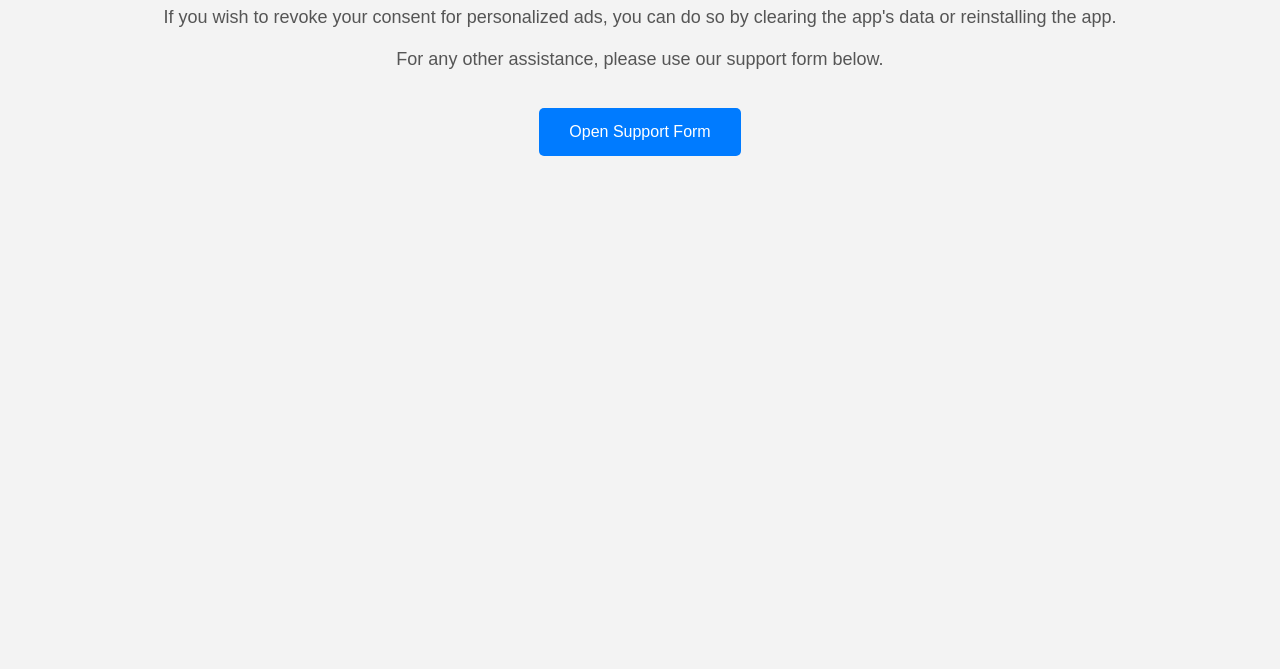
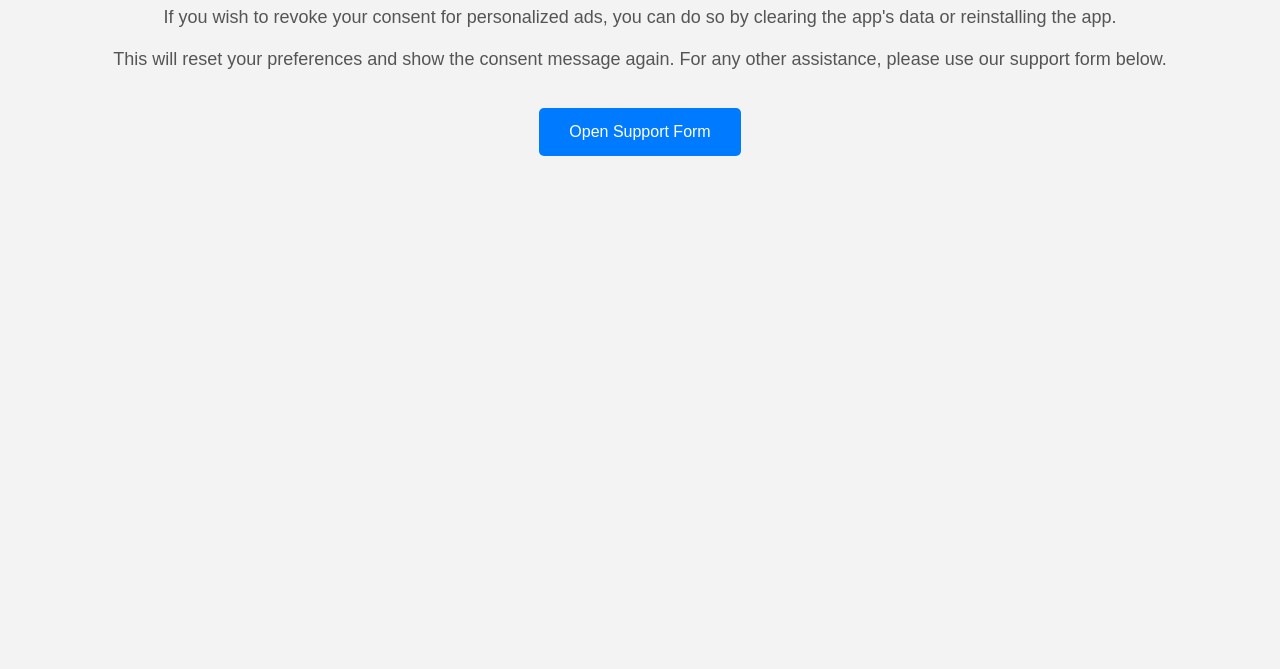
Before and after one commit to Eitan-Drutman/app-ads, a plain HTML site: page revoke-consent.html in a window 1280 px wide. Shown: the part 131-800 px from the top of the page. Drawn offline with Linux system fonts and the light colour scheme.

Commit message:
Update revoke-consent.html

```diff
--- a/revoke-consent.html
+++ b/revoke-consent.html
@@ -35,6 +35,9 @@
     <p>
         If you wish to revoke your consent for personalized ads, you can do so by clearing the app's data or reinstalling the app.
         <br><br>
+        This will reset your preferences and show the consent message again.
+        <be><be>
+        <be><be>
         For any other assistance, please use our support form below.
     </p>
 
```
